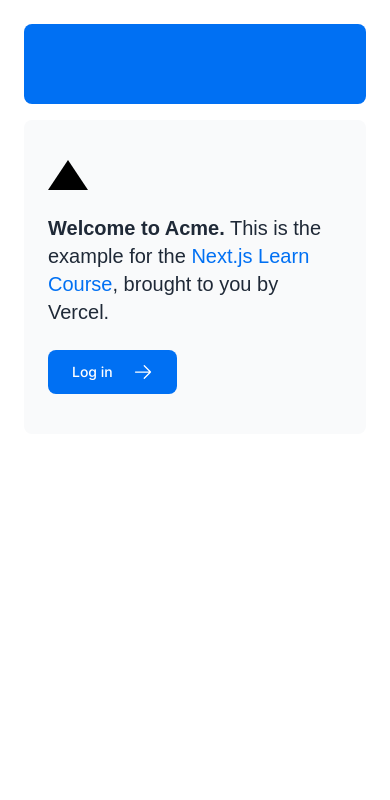
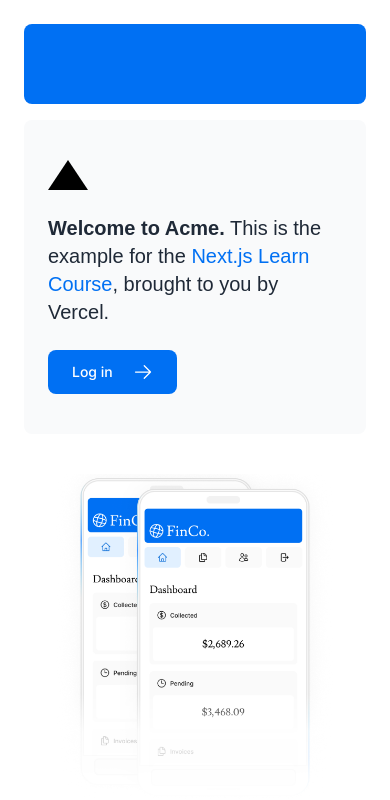
Before and after one commit to lvl100gengar/nextjs-dashboard, a Next.js app: page / in a window 390 px wide. Shown: the top 800 px of the page. Built offline with nearby package versions, Linux system fonts and the light colour scheme; a web font is replaced by a local one.

Commit message:
Added responsive hero images using media query classes md:block and md:hidden

```diff
--- a/app/page.tsx
+++ b/app/page.tsx
@@ -29,7 +29,20 @@
           </Link>
         </div>
         <div className="flex items-center justify-center p-6 md:w-3/5 md:px-28 md:py-12">
-          {/* Add Hero Images Here */}
+          <Image
+            src="/hero-desktop.png"
+            width={1000}
+            height={760}
+            className="hidden md:block"
+            alt="Screenshots of the dashboard project showing desktop version"
+          />
+          <Image
+            src="/hero-mobile.png"
+            width={560}
+            height={620}
+            className="block md:hidden"
+            alt="Screenshots of the dashboard project showing mobile version"
+          />
         </div>
       </div>
     </main>
```
